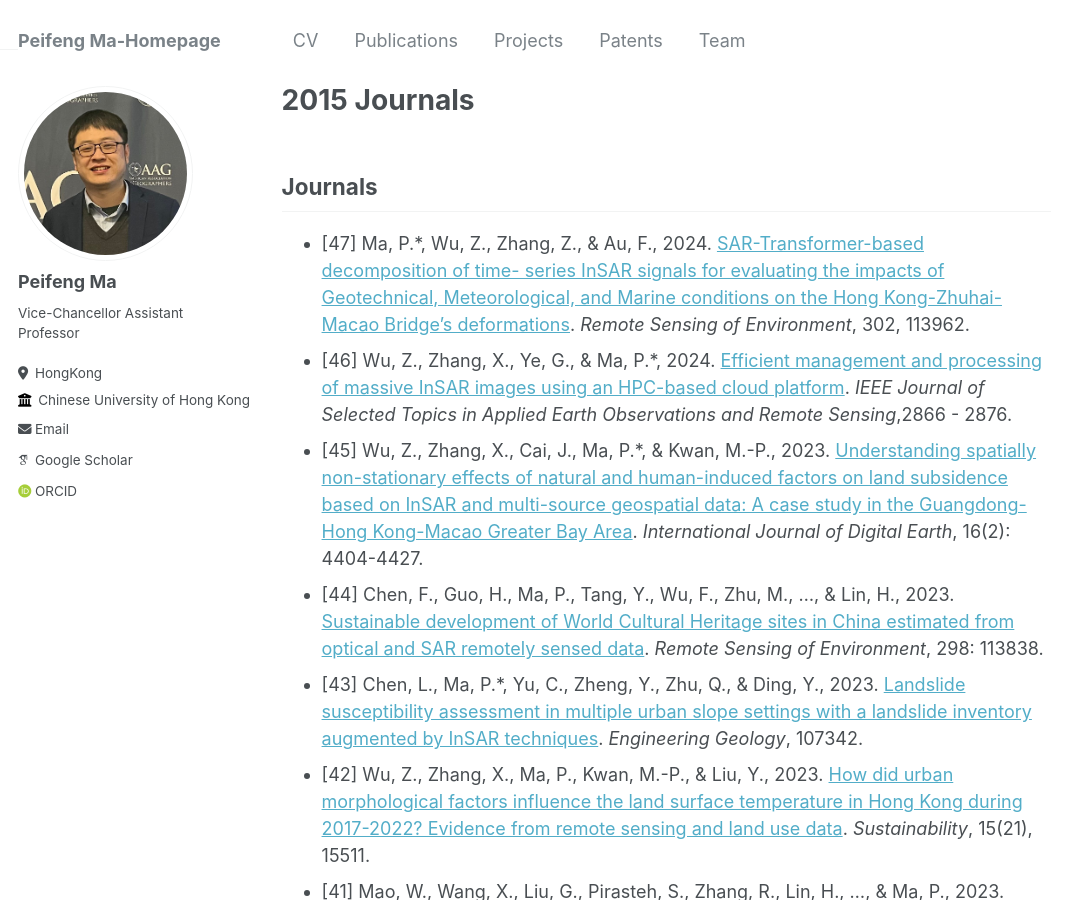
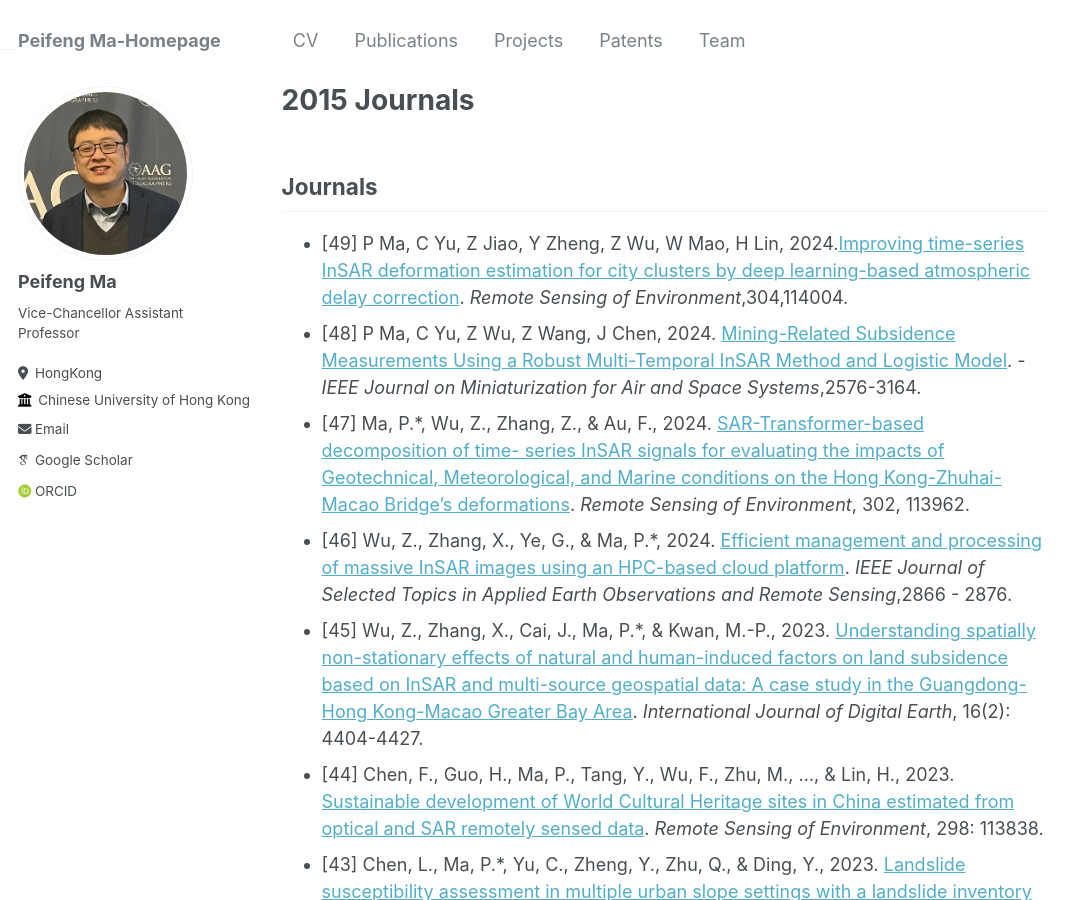
Before and after one commit to pfMA03/peifengMa, a Jekyll site: the page built from _publications/2015-Journals.md, in a window 1280 px wide and 900 px high. Shown: the whole window, without its empty margins (0-1087 px from the left). Built offline with Jekyll 4.4.1, drawn with Linux system fonts in a browser that asks for light colours; some web fonts are replaced.

Commit message:
Update 2015-Journals.md

```diff
--- a/_publications/2015-Journals.md
+++ b/_publications/2015-Journals.md
@@ -6,6 +6,8 @@ permalink: /publication/2015-Journails
 ---
 Journals
 ------
+* [49] P Ma, C Yu, Z Jiao, Y Zheng, Z Wu, W Mao, H Lin, 2024.[Improving time-series InSAR deformation estimation for city clusters by deep learning-based atmospheric delay correction](https://doi.org/10.1016/j.rse.2024.114004). _Remote Sensing of Environment_,304,114004.
+* [48] P Ma, C Yu, Z Wu, Z Wang, J Chen, 2024. [Mining-Related Subsidence Measurements Using a Robust Multi-Temporal InSAR Method and Logistic Model]( 10.1109/JMASS.2024.3381788). -_IEEE Journal on Miniaturization for Air and Space Systems_,2576-3164.
 * [47] Ma, P.*, Wu, Z., Zhang, Z., & Au, F., 2024. [SAR-Transformer-based decomposition of time-
 series InSAR signals for evaluating the impacts of Geotechnical, Meteorological, and Marine conditions
 on the Hong Kong-Zhuhai-Macao Bridge’s deformations](https://doi.org/10.1016/j.rse.2023.113962). _Remote Sensing
```
